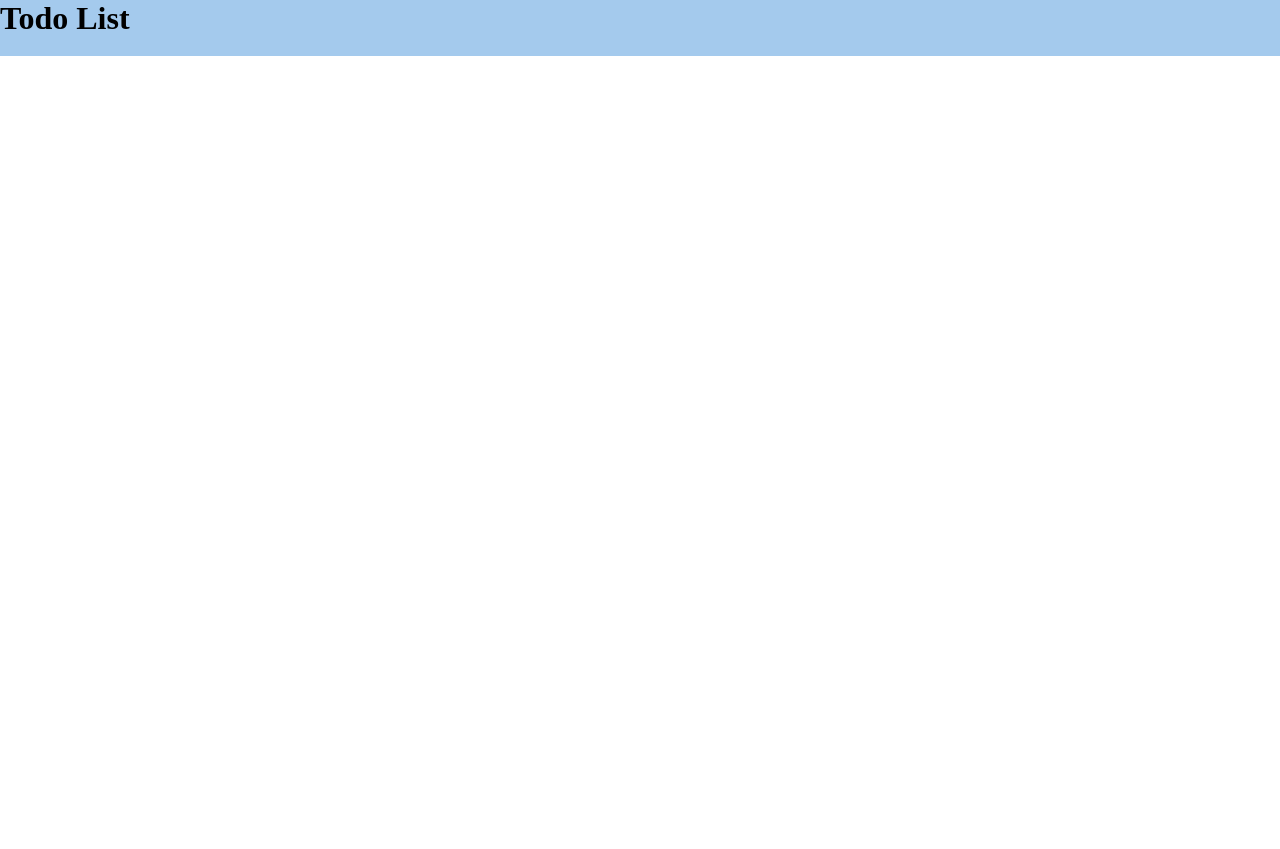
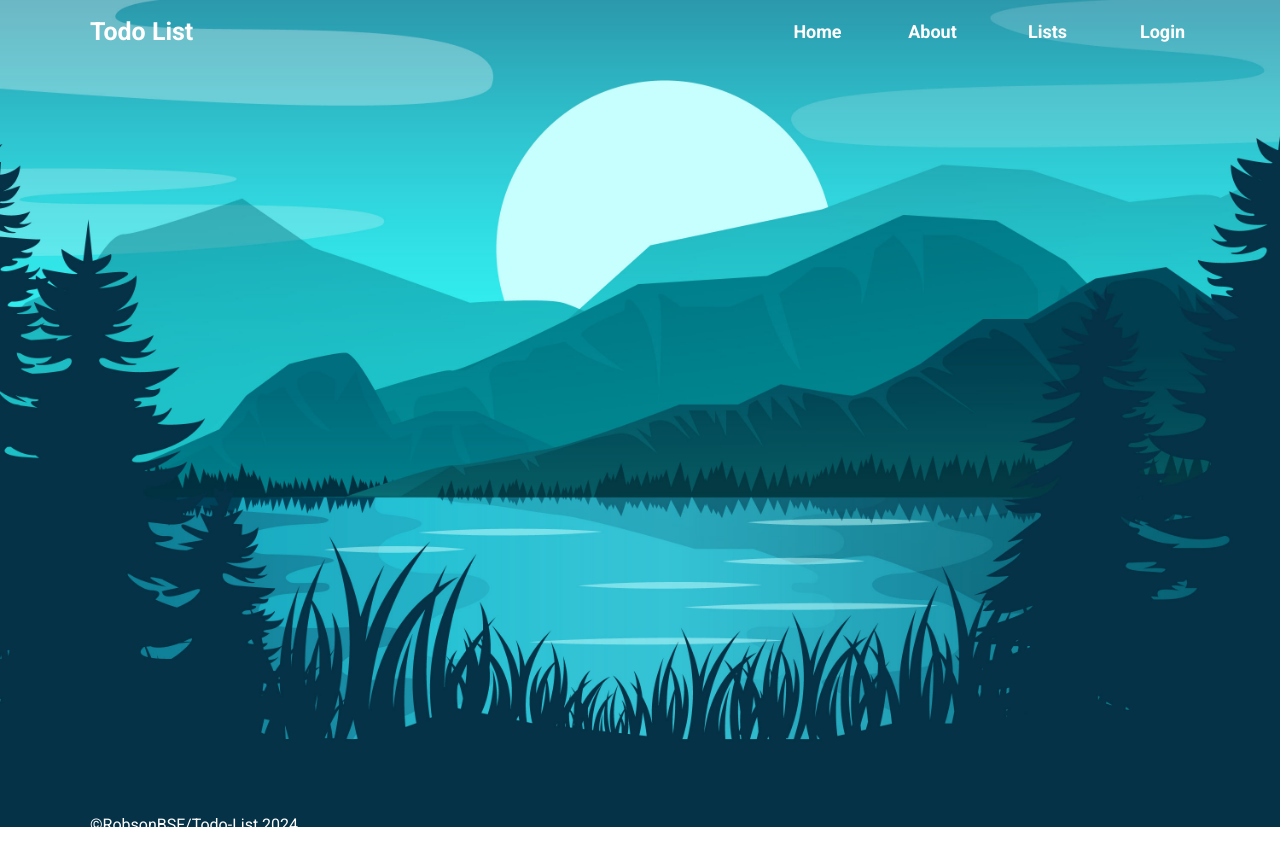
Before and after one commit to RobsonBSF/Django-Todo-List, a Django app: page / in a window 1280 px wide. Before the commit the page ends 56 px from the top, so only its background shows below. Run offline with Django 5.2, Linux system fonts and the light colour scheme.

Commit message:
Added Home page

```diff
--- a/project_todo_list/app_todo_list/templates/base.html
+++ b/project_todo_list/app_todo_list/templates/base.html
@@ -9,8 +9,21 @@
     <title>Todo-List</title>
 </head>
 <body>
-    <header>
-        <h1>Todo List</h1>
+    <header class="Header">
+        <a href="#" class="Logo">Todo List</a>
+
+        <nav class="Navbar">
+            <div><a href="#">Home</a></div>
+            <div><a href="#">About</a></div>
+            <div><a href="#">Lists</a></div>
+            <div><a href="#">Login</a></div>
+        </nav>
     </header>
+
+
+
+    <footer class="Footer">
+        <p class="Copyright">&copy;RobsonBSF/Todo-List 2024</p>
+    </footer>
 </body>
 </html>
--- a/project_todo_list/static/css/base.css
+++ b/project_todo_list/static/css/base.css
@@ -1,11 +1,100 @@
+@import url('https://fonts.googleapis.com/css2?family=Roboto:ital,wght@0,100;0,300;0,400;0,500;0,700;0,900;1,100;1,300;1,400;1,500;1,700;1,900&display=swap');
+
 * {
     margin: 0px;
     padding: 0px;
+    box-sizing: border-box;
+    font-family: "Roboto", sans-serif;
 }
 
-header {
-    /* border: 2px solid black; */
-    width: 100vw;
-    height: 7vh;
-    background: rgba(27, 121, 209, 0.397);
+body {
+    min-height: 100vh;
+    background: url("../img/background.jpg") no-repeat;
+    background-size: cover;
+    background-position: center;
 }
+
+ /* Header */
+.Header {
+    position: fixed;
+    top: 0;
+    left: 0;
+    width: 100%;
+    padding: 17px 90px;
+    /* background-color: tomato; */
+    display: flex;
+    justify-content: space-between;
+    align-items: center;
+    flex-wrap: wrap;
+    z-index: 100;
+}
+
+.Logo {
+    font-size: 25px;
+    font-weight: bold;
+    color: white;
+    text-decoration: none;
+}
+
+.Navbar {
+    width: 400px;
+    display: flex;
+    justify-content: space-between;
+    align-items: center;
+    flex-wrap: wrap;
+    /* background: red; */
+}
+
+.Navbar div {
+    /* background: rgb(90, 1, 1); */
+    display: flex;
+    justify-content: center;
+    align-items: center;
+    width: 55px;
+    height: 25px;
+}
+
+.Navbar div a {
+    font-size: 18px;
+    font-weight: bold;
+    color: white;
+    text-decoration: none;
+    transition: .4s ease;
+}
+
+.Navbar div a:hover {
+    font-size: 20px;
+}
+
+/* Footer */
+.Footer {
+    padding: 15px 90px;
+    width: 100%;
+    display: flex;
+    justify-content: flex-start;
+    align-items: center;
+    /* background: rgb(1, 46, 66); */
+    position: absolute;
+    top: 100vh;
+}
+
+.Footer p {
+    color: white;
+}
+
+/* Media Queries */
+@media (max-width: 772px) {
+    .Header {
+        flex-direction: column;
+        padding: 17px 50px;
+    }
+
+    .Navbar {
+        flex-direction: column;
+        width: auto;
+    }
+
+    .Navbar div {
+        margin: 5px 0px;
+    }
+}
```
Also changed, not shown: project_todo_list/static/img/background.jpg (added).
